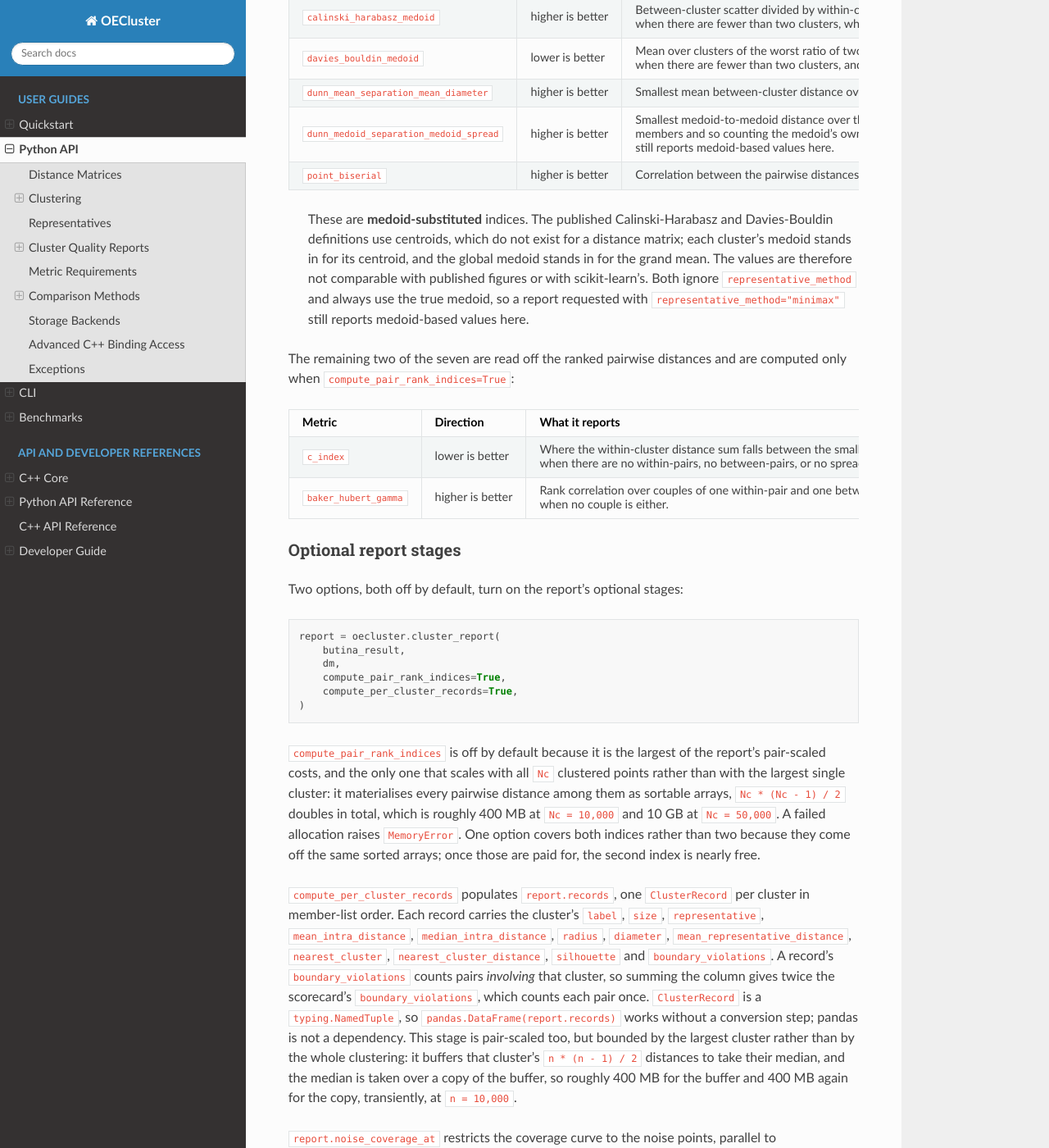
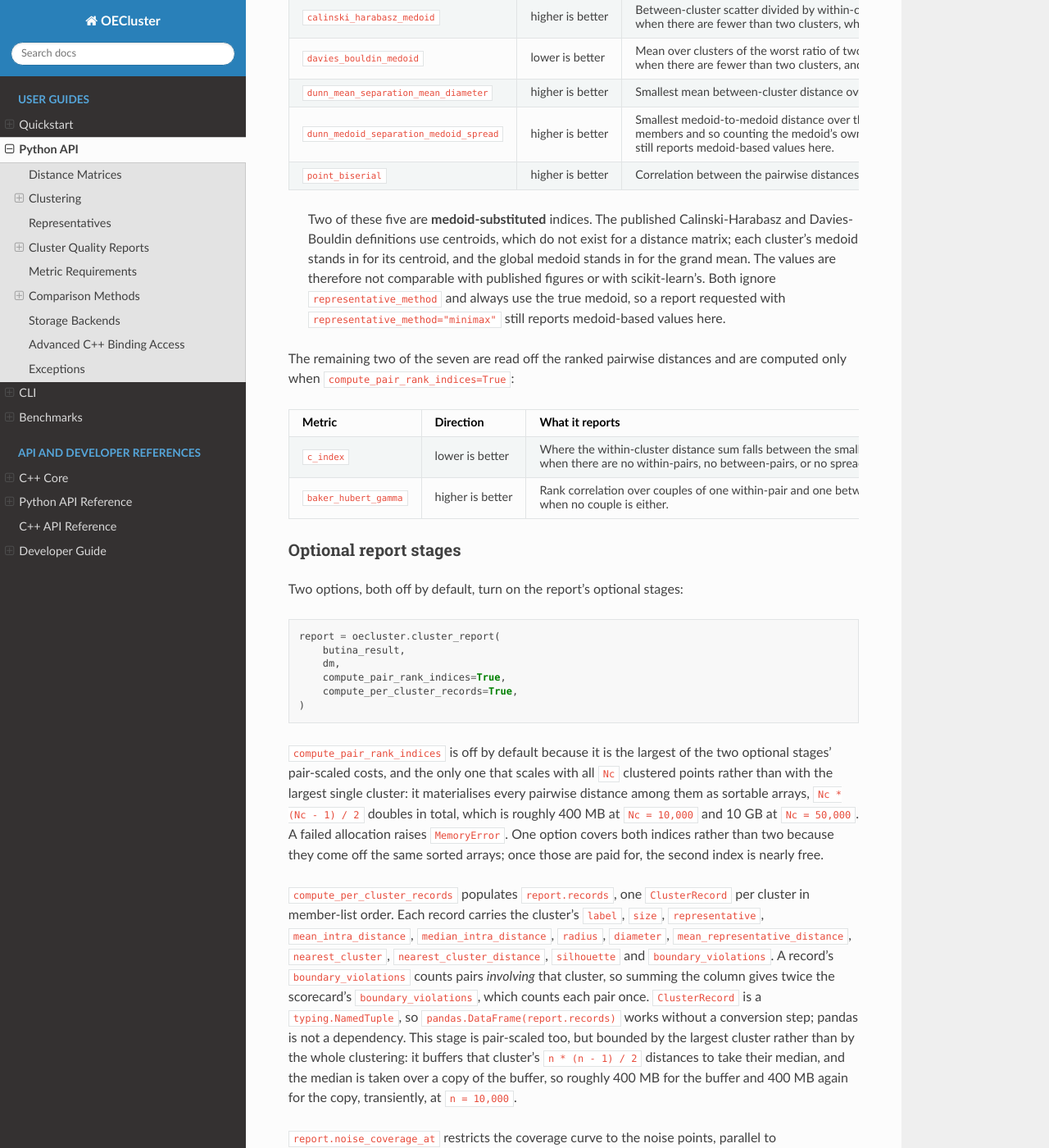
Before and after one commit to scott-arne/oecluster, a Sphinx documentation site: the page built from docs/python-api.md, in a window 1280 px wide and 1400 px high, scrolled down 5112 px. Shown: the whole window at 82% size. Built offline with Sphinx 7.4.7 and the Read the Docs theme 3.1.0, drawn with Linux system fonts in a browser that asks for light colours; pages that are not in the unit, such as notebooks, are missing from menus; the version number is read from the project's files by our own code.

Commit message:
docs: scope the medoid-substitution note and the pair-cost comparison

````diff
--- a/docs/python-api.md
+++ b/docs/python-api.md
@@ -254,11 +254,11 @@ fields. Five of them are always computed:
 | `dunn_medoid_separation_medoid_spread` | higher is better | Smallest medoid-to-medoid distance over the largest medoid spread, the spread being twice a cluster's mean medoid-to-member distance, averaged over all `n_k` members and so counting the medoid's own zero. This field ignores `representative_method` and always uses the true medoid, so a report requested with `representative_method="minimax"` still reports medoid-based values here. |
 | `point_biserial` | higher is better | Correlation between the pairwise distances and the within-versus-between split. Positive means between-cluster pairs are the more distant ones. The sign convention is stated because published sources differ on it. |
 
-> These are **medoid-substituted** indices. The published Calinski-Harabasz and
-> Davies-Bouldin definitions use centroids, which do not exist for a distance
-> matrix; each cluster's medoid stands in for its centroid, and the global
-> medoid stands in for the grand mean. The values are therefore not comparable
-> with published figures or with scikit-learn's. Both ignore
+> Two of these five are **medoid-substituted** indices. The published
+> Calinski-Harabasz and Davies-Bouldin definitions use centroids, which do not
+> exist for a distance matrix; each cluster's medoid stands in for its centroid,
+> and the global medoid stands in for the grand mean. The values are therefore
+> not comparable with published figures or with scikit-learn's. Both ignore
 > `representative_method` and always use the true medoid, so a report requested
 > with `representative_method="minimax"` still reports medoid-based values here.
 
@@ -284,13 +284,13 @@ report = oecluster.cluster_report(
 ```
 
 `compute_pair_rank_indices` is off by default because it is the largest of the
-report's pair-scaled costs, and the only one that scales with all `Nc` clustered
-points rather than with the largest single cluster: it materialises every
-pairwise distance among them as sortable arrays, `Nc * (Nc - 1) / 2` doubles in
-total, which is roughly 400 MB at `Nc = 10,000` and 10 GB at `Nc = 50,000`. A
-failed allocation raises `MemoryError`. One option covers both indices rather
-than two because they come off the same sorted arrays; once those are paid for,
-the second index is nearly free.
+two optional stages' pair-scaled costs, and the only one that scales with all
+`Nc` clustered points rather than with the largest single cluster: it
+materialises every pairwise distance among them as sortable arrays,
+`Nc * (Nc - 1) / 2` doubles in total, which is roughly 400 MB at `Nc = 10,000`
+and 10 GB at `Nc = 50,000`. A failed allocation raises `MemoryError`. One option
+covers both indices rather than two because they come off the same sorted
+arrays; once those are paid for, the second index is nearly free.
 
 `compute_per_cluster_records` populates `report.records`, one `ClusterRecord`
 per cluster in member-list order. Each record carries the cluster's `label`,
````
Also changed, not shown: docs/cpp-core.md (+5 -5 lines).
